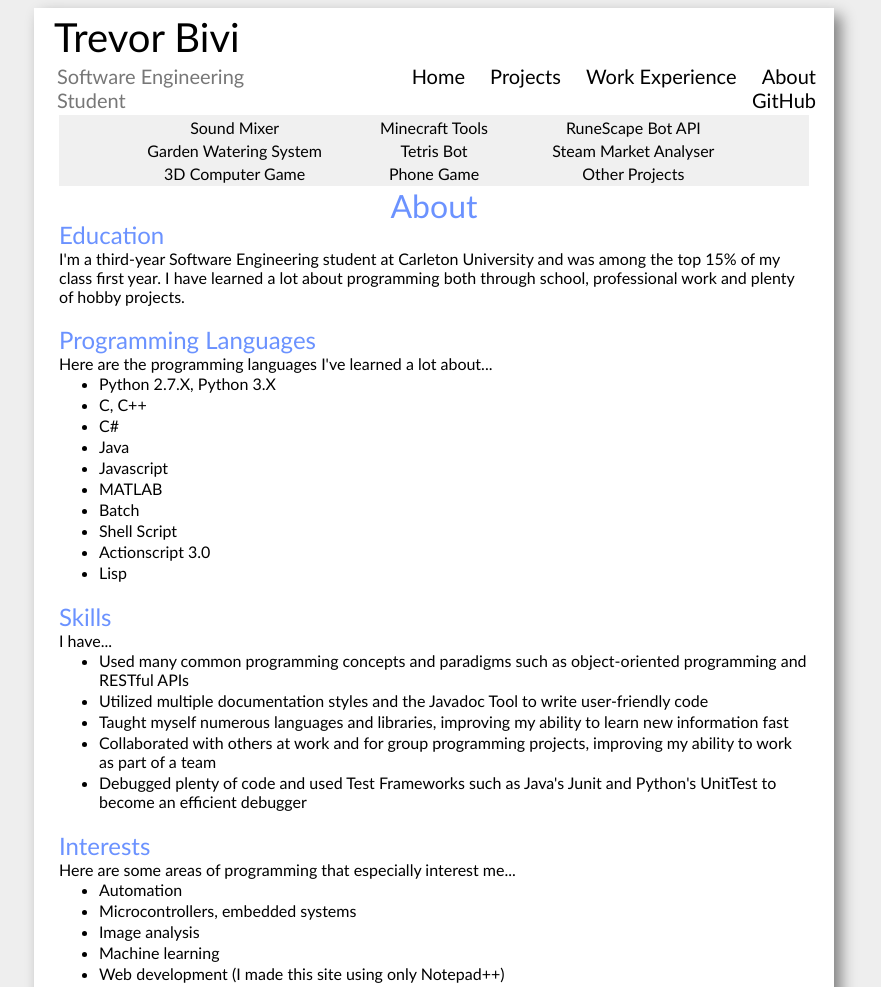
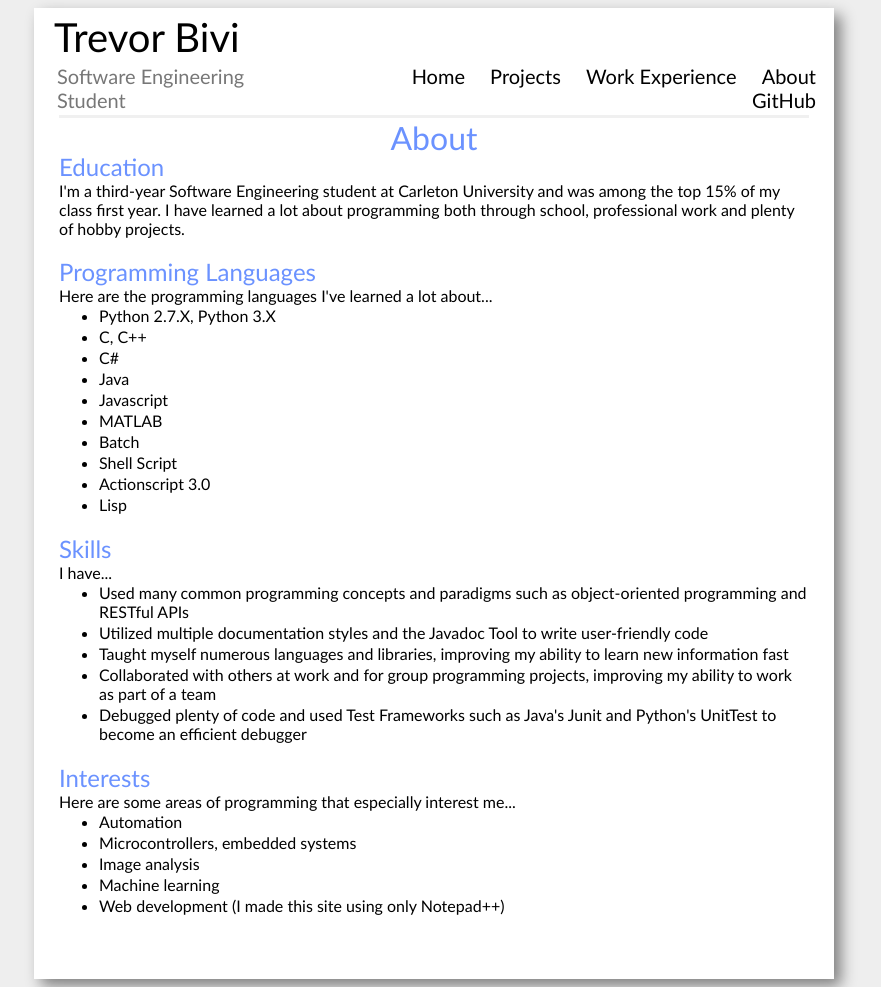
Before and after one commit to TrevorBivi/TrevorBivi.github.io, a plain HTML site: page about.html in a window 1280 px wide. Shown: the top 987 px of the page, without its empty margins (206-1087 px from the left). Drawn offline with Linux system fonts and the light colour scheme.

Commit message:
project dropdown fixing

```diff
--- a/about.html
+++ b/about.html
@@ -63,7 +63,7 @@
         </table>
       </div>
 
-      <div class="projDiv" id="projectDiv">
+      <div class="projDiv2" id="projectDiv">
         <table class="projTable">
           <tr>
             <td style="width:33%">
```
Also changed, not shown: work_experience.html (+1 -1 lines).
